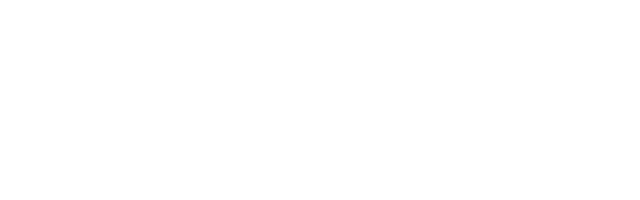
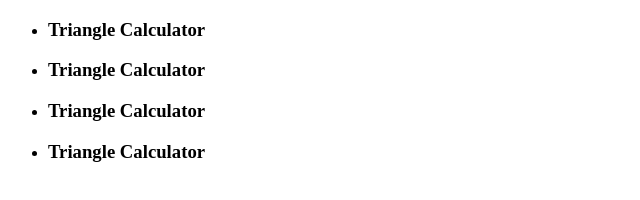
Before and after one commit to maxwellkimutai/triangle-tracker, a plain HTML site: page index.html in a window 1280 px wide. Shown: the whole page, without its empty margins (0-640 px from the left). Drawn offline with Linux system fonts and the light colour scheme.

Commit message:
add li elements for each background image

```diff
--- a/index.html
+++ b/index.html
@@ -5,7 +5,18 @@
   </head>
   <body>
     <ul>
-
+      <li>
+        <h3>Triangle Calculator</h3>
+      </li>
+      <li>
+        <h3>Triangle Calculator</h3>
+      </li>
+      <li>
+        <h3>Triangle Calculator</h3>
+      </li>
+      <li>
+        <h3>Triangle Calculator</h3>
+      </li>
     </ul>
   </body>
 </html>
```
